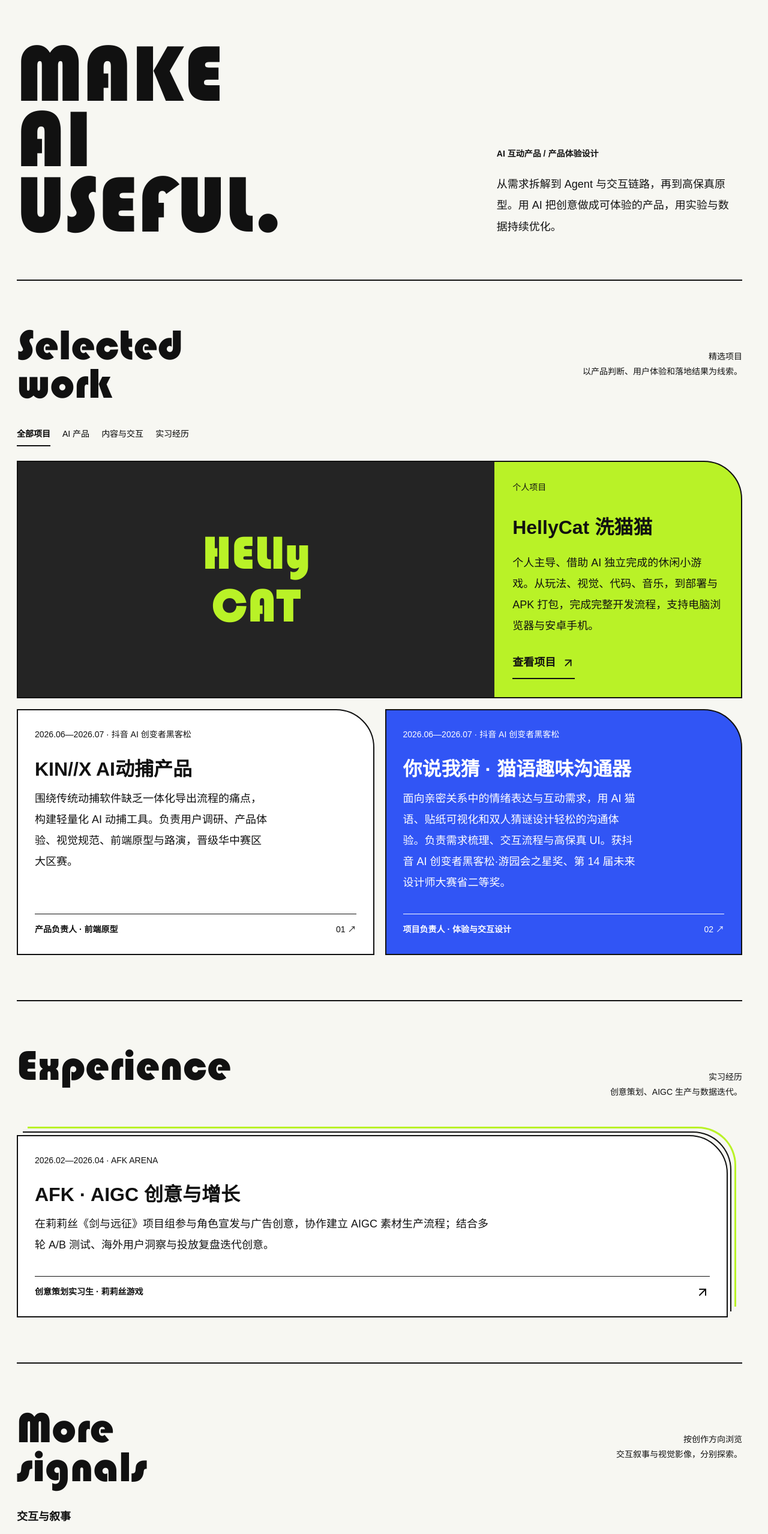
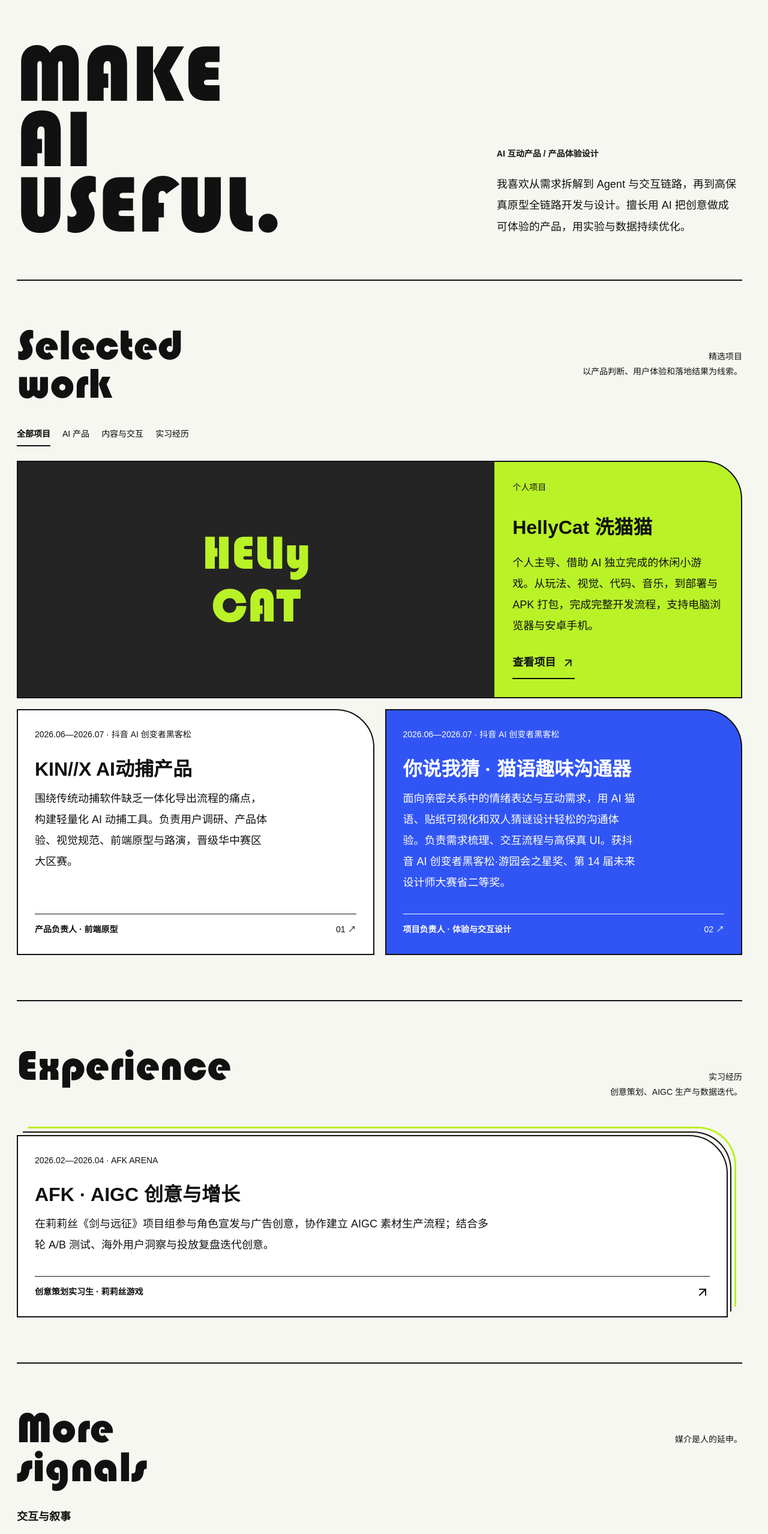
Before and after one commit to shuyuanwei4-jpg/wei-shuyuan-portfolio, a plain HTML site: page index.html in a window 1280 px wide. Shown: the part 240-2797 px from the top of the page at 60% size. Drawn offline with Linux system fonts and the light colour scheme; a web font is replaced by a local one.

Commit message:
content: refine introduction and creative work note

```diff
--- a/index.html
+++ b/index.html
@@ -48,7 +48,7 @@
       <div class="standalone-projects" id="experience-projects"></div>
     </section>
     <section class="section" id="signals" aria-labelledby="signals-heading">
-      <div class="section-head"><h2 id="signals-heading">More<br>signals</h2><div class="section-note">按创作方向浏览<br>交互叙事与视觉影像，分别探索。</div></div>
+      <div class="section-head"><h2 id="signals-heading">More<br>signals</h2><div class="section-note">媒介是人的延申。</div></div>
       <div class="signals-groups">
         <div class="signals-group">
           <h3>交互与叙事</h3>
@@ -339,5 +339,5 @@
     </div>
   </dialog>
 <script src="assets/lucide.min.js"></script>
-<script src="refinement.js?v=20261105-2"></script>
+<script src="refinement.js?v=20261105-6"></script>
 </body></html>
--- a/refinement.js
+++ b/refinement.js
@@ -1,6 +1,6 @@
 document.title='韦舒媛｜AI 互动产品与体验设计';
 document.querySelector('.mark').textContent='韦舒媛 / AI 互动产品';
-document.querySelector('.hero-copy').innerHTML='<strong>AI 互动产品 / 产品体验设计</strong><p>从需求拆解到 Agent 与交互链路，再到高保真原型。用 AI 把创意做成可体验的产品，用实验与数据持续优化。</p>';
+document.querySelector('.hero-copy').innerHTML='<strong>AI 互动产品 / 产品体验设计</strong><p>我喜欢从需求拆解到 Agent 与交互链路，再到高保真原型全链路开发与设计。擅长用 AI 把创意做成可体验的产品，用实验与数据持续优化。</p>';
 const projects=[
  {id:'hellycat',category:'ai',title:'HellyCat 洗猫猫',description:'个人主导、借助 AI 独立完成的休闲小游戏。从玩法、视觉、代码、音乐，到部署与 APK 打包，完成完整开发流程，支持电脑浏览器与安卓手机。',role:'个人主导 · AI 协作独立开发',date:'个人项目',color:'#b9f227',ink:'#111',url:'https://meowcat.fun/',apkUrl:'https://meowcat.fun/downloads/wash-cat-1.0.5.apk',media:[['video','手机实拍演示','assets/hellycat-mobile-demo.mp4',null,'assets/hellycat-demo-poster.jpg'],['image','猫咪小屋 · 白猫模式','assets/hellycat-preview.png','https://meowcat.fun/']]},
  {id:'kenx',category:'ai',title:'KIN//X AI 动捕系统',cardTitle:'KIN//X AI动捕产品',description:'AI 动捕产品实战。一款轻量化 AI 动捕工具，基于用户自定义素材视频重建 3D 数字分身及还原动作，支持多角度预览、FBX 可编辑导出与图生 3D 模型，集成多个模型一条龙输出，降低 3D 动作动画创作门槛。',cardDescription:'围绕传统动捕软件缺乏一体化导出流程的痛点，构建轻量化 AI 动捕工具。负责用户调研、产品体验、视觉规范、前端原型与路演，晋级华中赛区大区赛。',role:'用户研究 / 视觉定性 / 海报物料 / 产品负责人 / 前端优化 / 答辩路演',cardRole:'产品负责人 · 前端原型',date:'2026.06—2026.07 · 抖音 AI 创变者计划黑客松',cardDate:'2026.06—2026.07 · 抖音 AI 创变者黑客松',award:'抖音 AI 创变者计划黑客松长三角站二等奖；晋级大区赛 · 华中赛区',color:'#fff',ink:'#111',media:[['video','KIN//X 产品演示','assets/kinx-demo.mp4',null,'assets/kinx-demo-poster.jpg','landscape']],slides:[['4','背景调研'],['5','用户研究'],['6','用户分析与落地计划'],['7','用户画像'],['8','产品介绍与功能一览'],['9','创作过程'],['10','海报设计、界面设计与路演现场']]},
```
Also changed, not shown: 1 other file.
